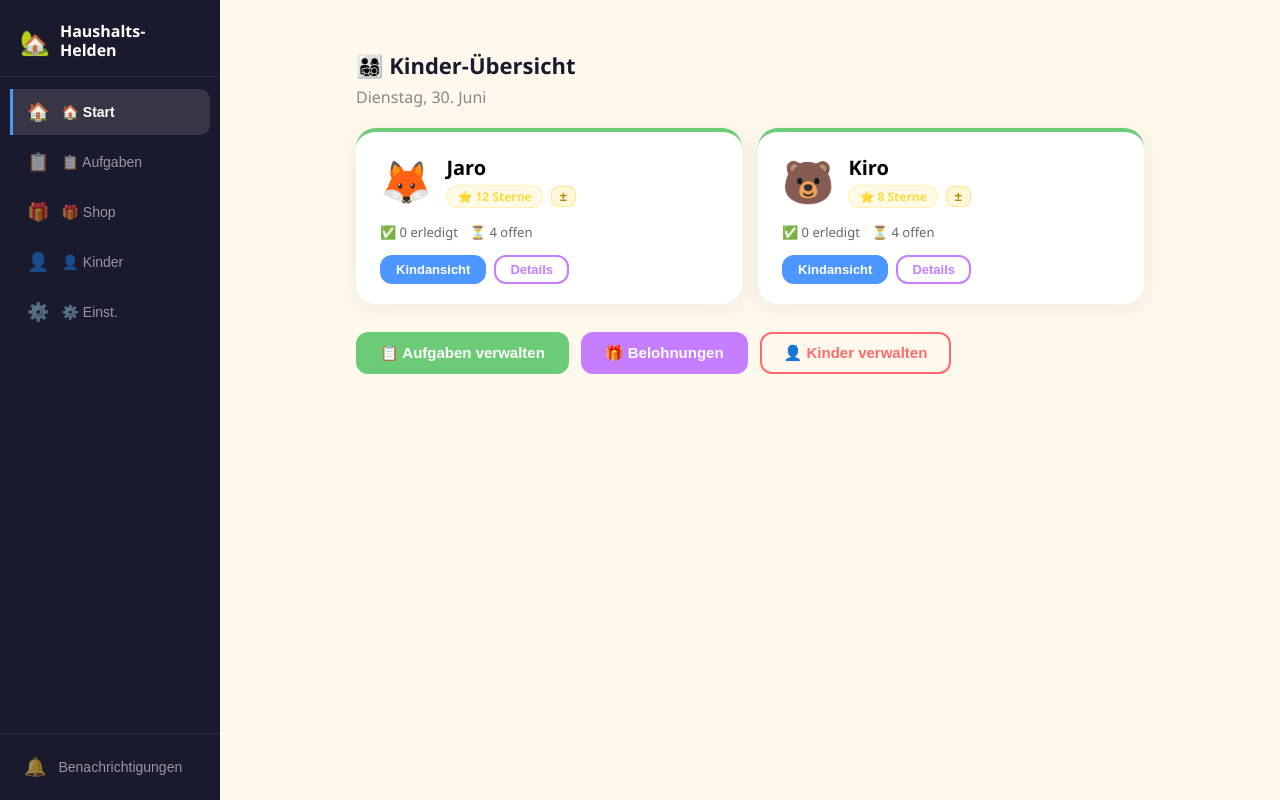
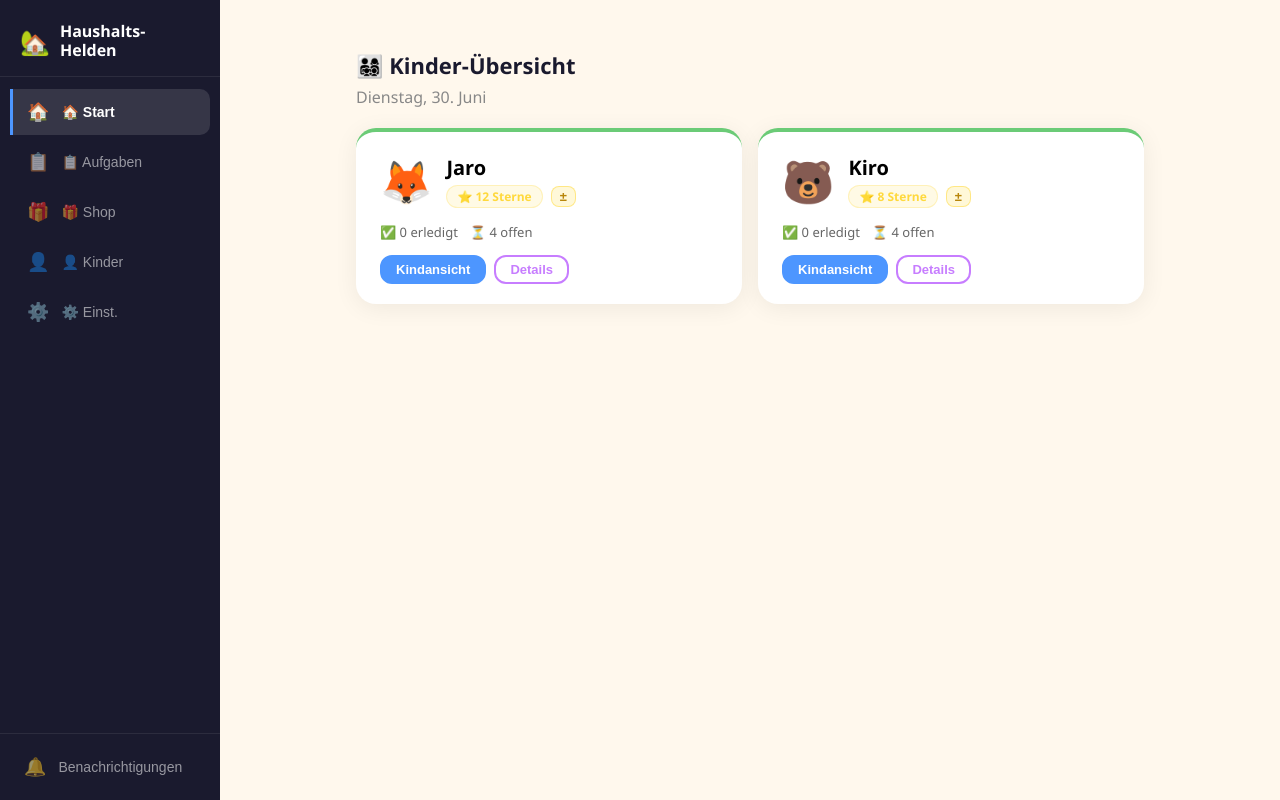
Before and after one commit to L1nax/HaushaltsHelden, a React (Vite) app: page / in a window 1280 px wide. Built offline with nearby package versions, Linux system fonts and the light colour scheme.

Commit message:
Remove redundant nav buttons from ParentOverview

```diff
--- a/src/App.jsx
+++ b/src/App.jsx
@@ -424,11 +424,6 @@ function ParentOverview({ data, setData, setView, setSelectedChild }) {
         <StarAdjustModal child={adjustChild} data={data} setData={setData} onClose={() => setAdjustChild(null)} />
       )}
 
-      <div style={{ marginTop: 28, display: "flex", gap: 12, flexWrap: "wrap" }}>
-        <Btn color={COLORS.mint} onClick={() => setView("tasks")}>📋 Aufgaben verwalten</Btn>
-        <Btn color={COLORS.lavender} onClick={() => setView("rewards")}>🎁 Belohnungen</Btn>
-        <Btn color={COLORS.rose} outline onClick={() => setView("children")}>👤 Kinder verwalten</Btn>
-      </div>
     </div>
   );
 }
```
